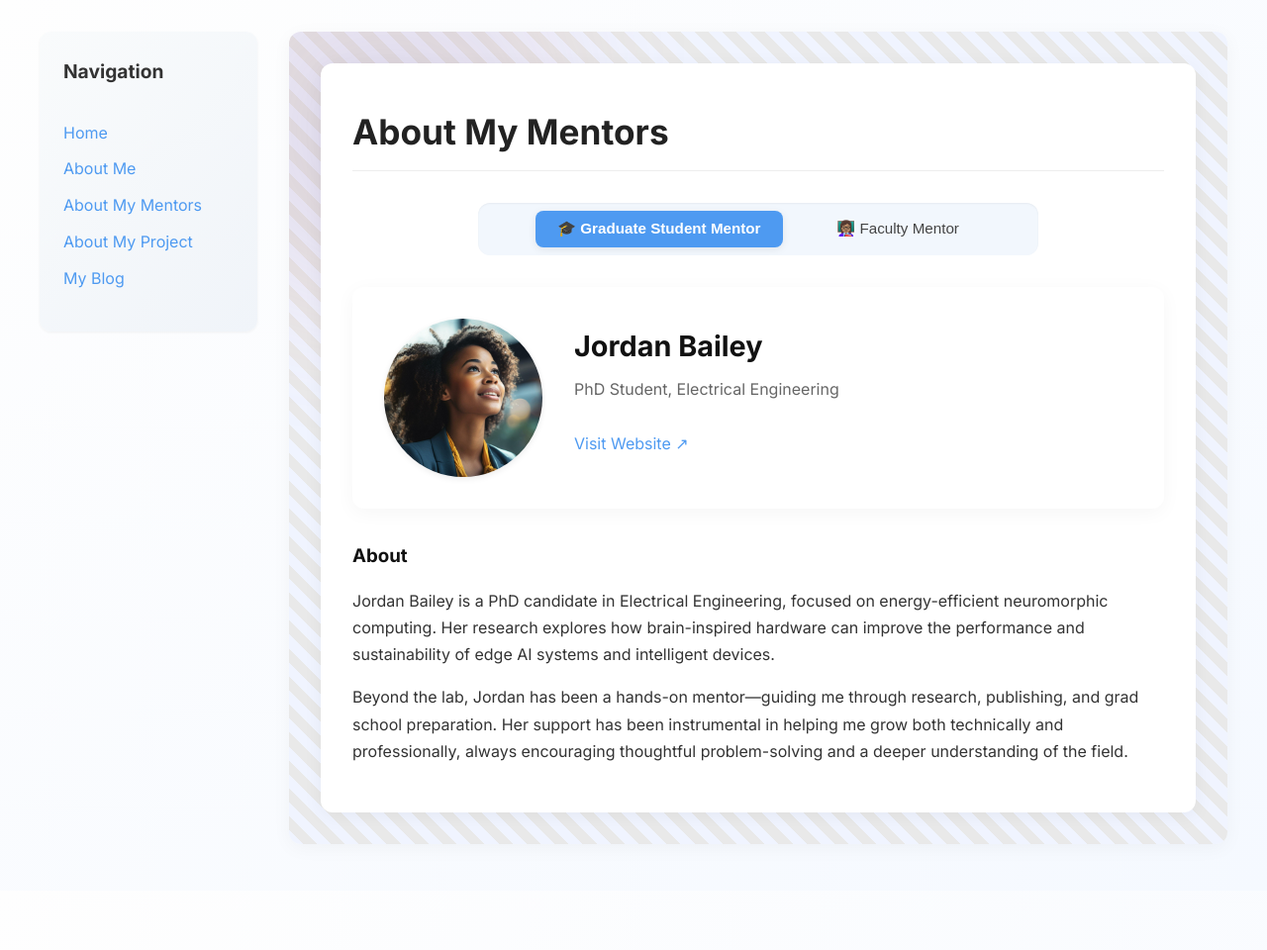
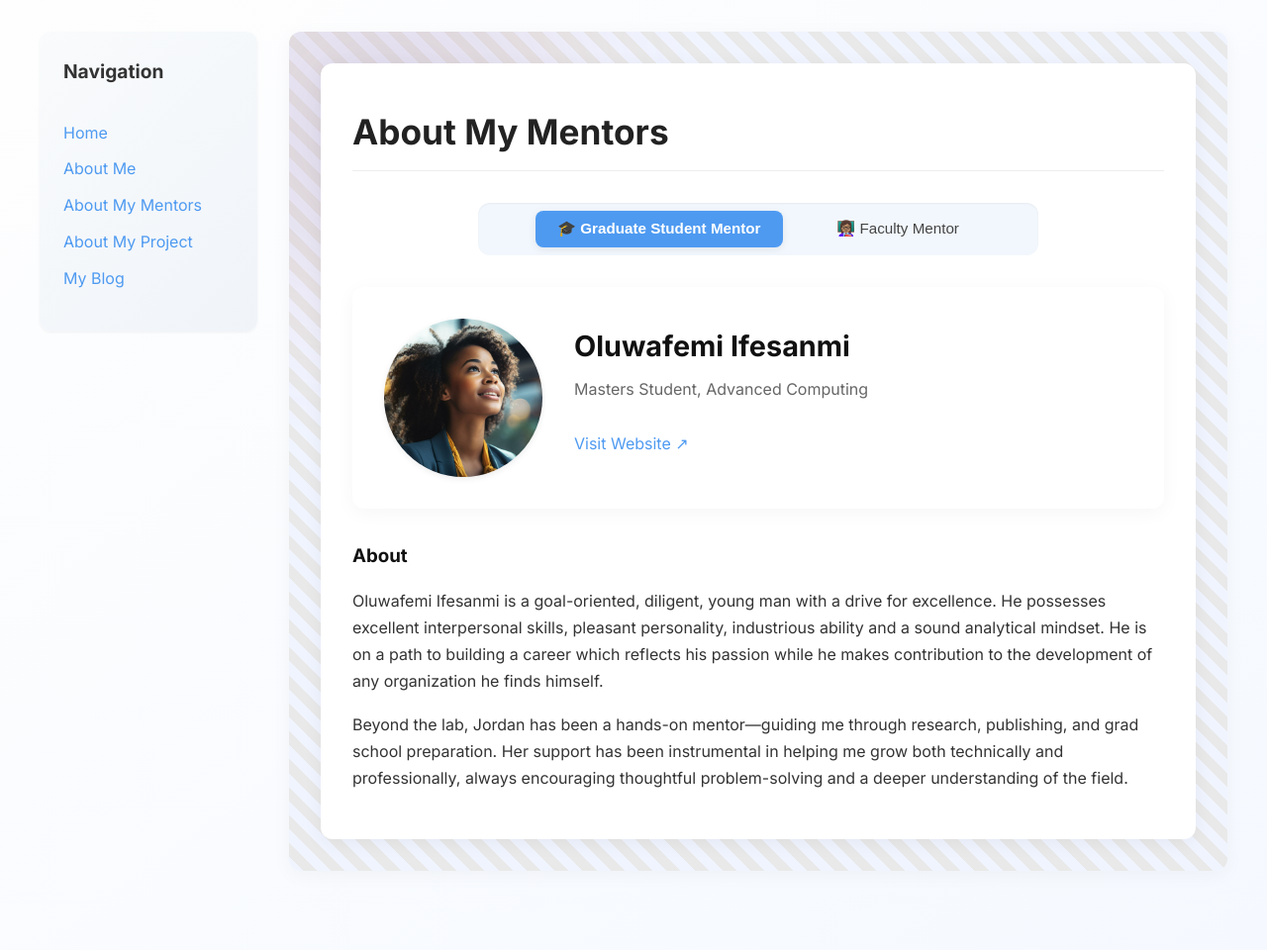
Before and after one commit to Chiamanda07/Chiamanda07.github.io, a Jekyll site: the page built from pages/about-my-mentor.md, in a window 1280 px wide. Shown: the whole page at 99% size. Built offline with Jekyll 4.4.1, drawn with Linux system fonts in a browser that asks for light colours; before the commit the page ends 900 px from its top, so only the background shows below that.

Commit message:
Update about-my-mentor.md

```diff
--- a/pages/about-my-mentor.md
+++ b/pages/about-my-mentor.md
@@ -4,12 +4,12 @@
 permalink: /about-my-mentor.html
 
 graduate_mentor:
-  name: Jordan Bailey
-  title: PhD Student, Electrical Engineering
+  name: Oluwafemi Ifesanmi
+  title: Masters Student, Advanced Computing
   image: /assets/images/graduate-student-mentor.jpg
   website: https://gradmentor.example.com
   bio: |
-    Jordan Bailey is a PhD candidate in Electrical Engineering, focused on energy-efficient neuromorphic computing. Her research explores how brain-inspired hardware can improve the performance and sustainability of edge AI systems and intelligent devices.
+    Oluwafemi Ifesanmi is a goal-oriented, diligent, young man with a drive for excellence. He possesses excellent interpersonal skills, pleasant personality, industrious ability and a sound analytical mindset. He is on a path to building a career which reflects his passion while he makes contribution to the development of any organization he finds himself.
 
     Beyond the lab, Jordan has been a hands-on mentor—guiding me through research, publishing, and grad school preparation. Her support has been instrumental in helping me grow both technically and professionally, always encouraging thoughtful problem-solving and a deeper understanding of the field.
 
```
